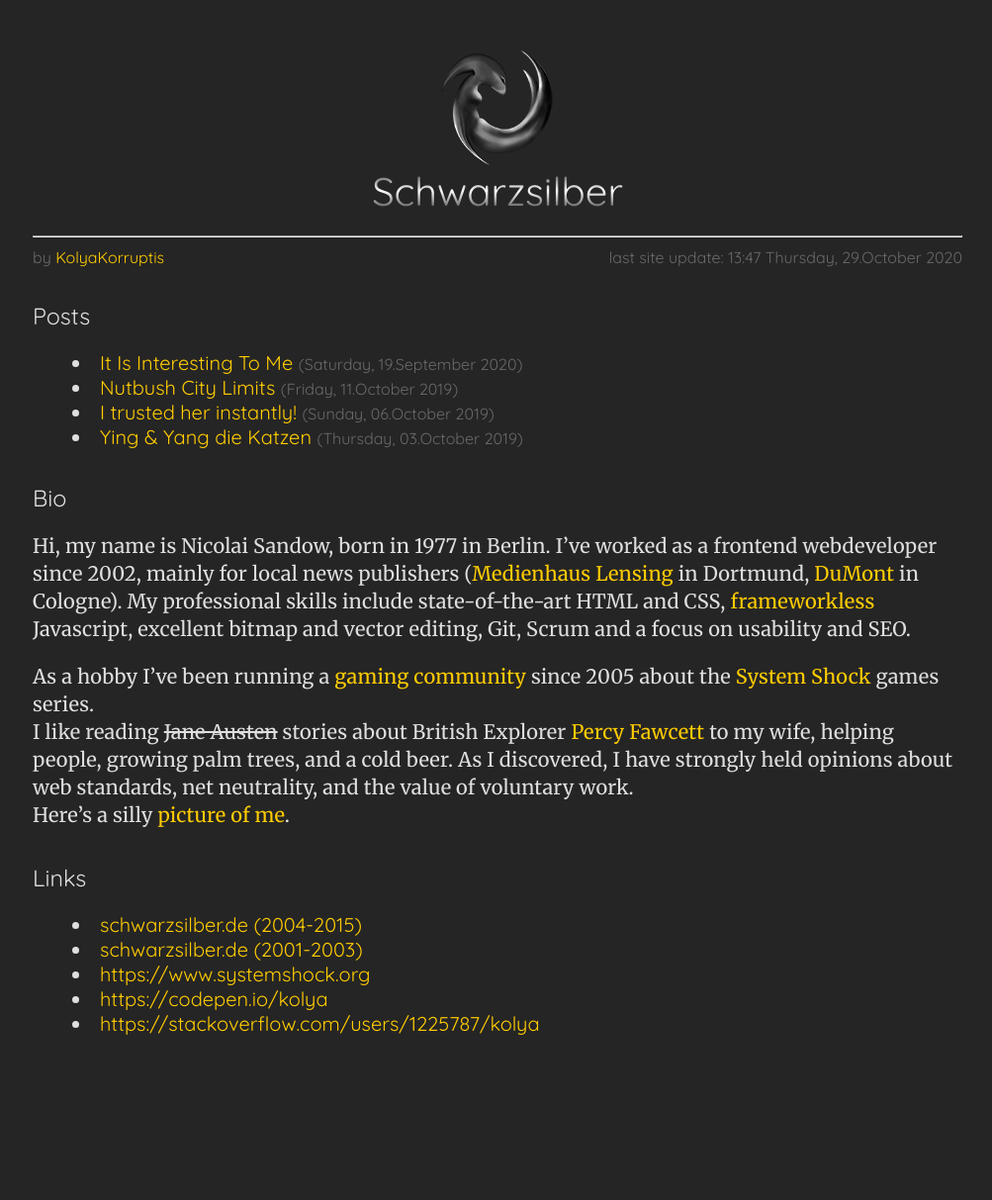
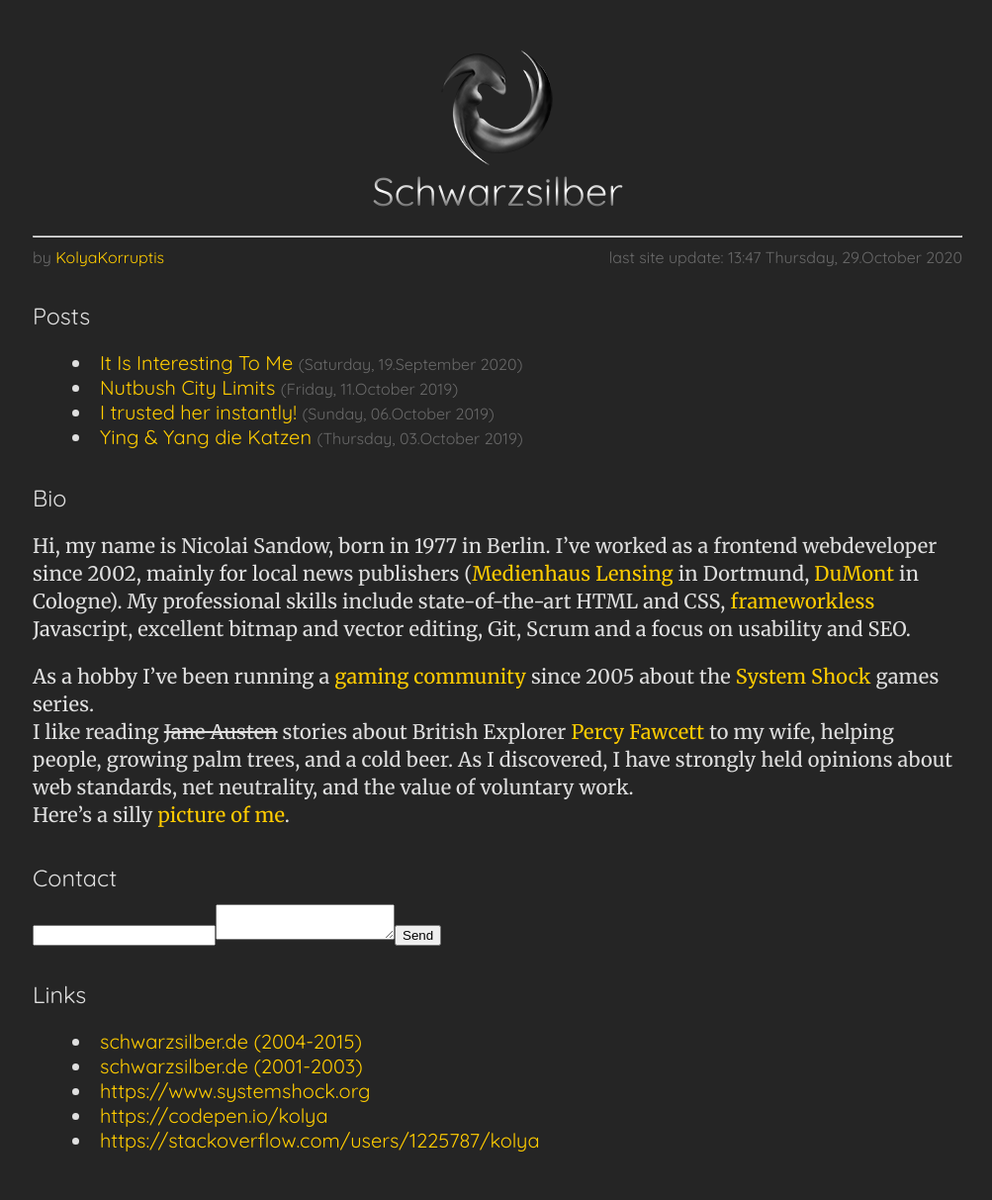
Before and after one commit to KolyaKorruptis/.github.io, a Jekyll site: the page built from index.md, in a window 1280 px wide. Shown: the whole page at 99% size, without its empty margins (137-1140 px from the left). Built offline with Jekyll 4.4.1, drawn with Linux system fonts in a browser that asks for light colours; our own code applies the rules of GitHub Pages for plain Markdown files; the repository's description, which GitHub fills in, is left out; before the commit the page ends 1095 px from its top, so only the background shows below that.

Commit message:
Update index.md
added contact form

```diff
--- a/index.md
+++ b/index.md
@@ -24,6 +24,9 @@
 As a hobby I've been running a [gaming community](https://www.systemshock.org) since 2005 about the [System Shock](https://en.wikipedia.org/wiki/System_Shock_2) games series.
 I like reading <s>Jane Austen</s> stories about British Explorer [Percy Fawcett](https://en.wikipedia.org/wiki/Percy_Fawcett) to my wife, helping people, growing palm trees, and a cold beer. As I discovered, I have strongly held opinions about web standards, net neutrality, and the value of voluntary work.
 Here's a silly [picture of me](/img/nicolai.jpg).
+
+### Contact
+<form action="http://formspree.io/kolya33+swsi@gmail.com"><input type="email" name="_replyto"><textarea name="body"></textarea><input type="submit" value="Send"></form>
 
 ### Links
 
```
